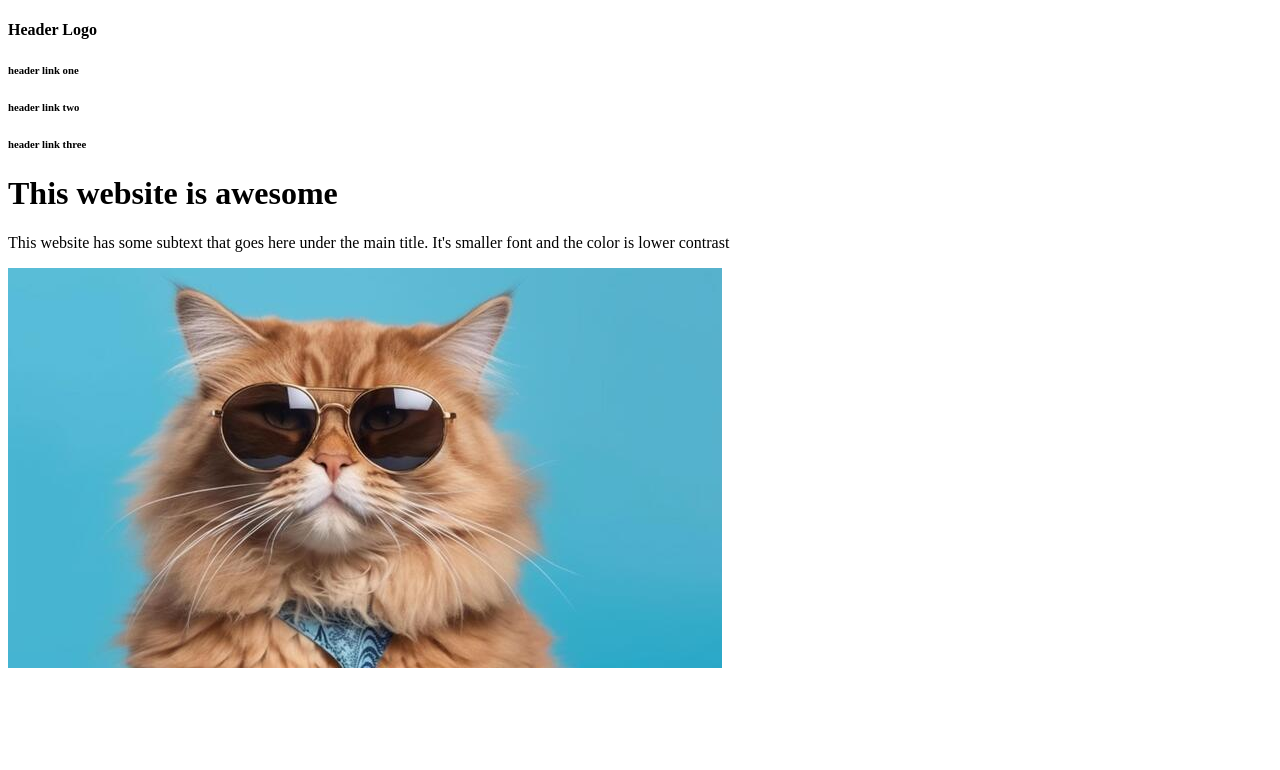
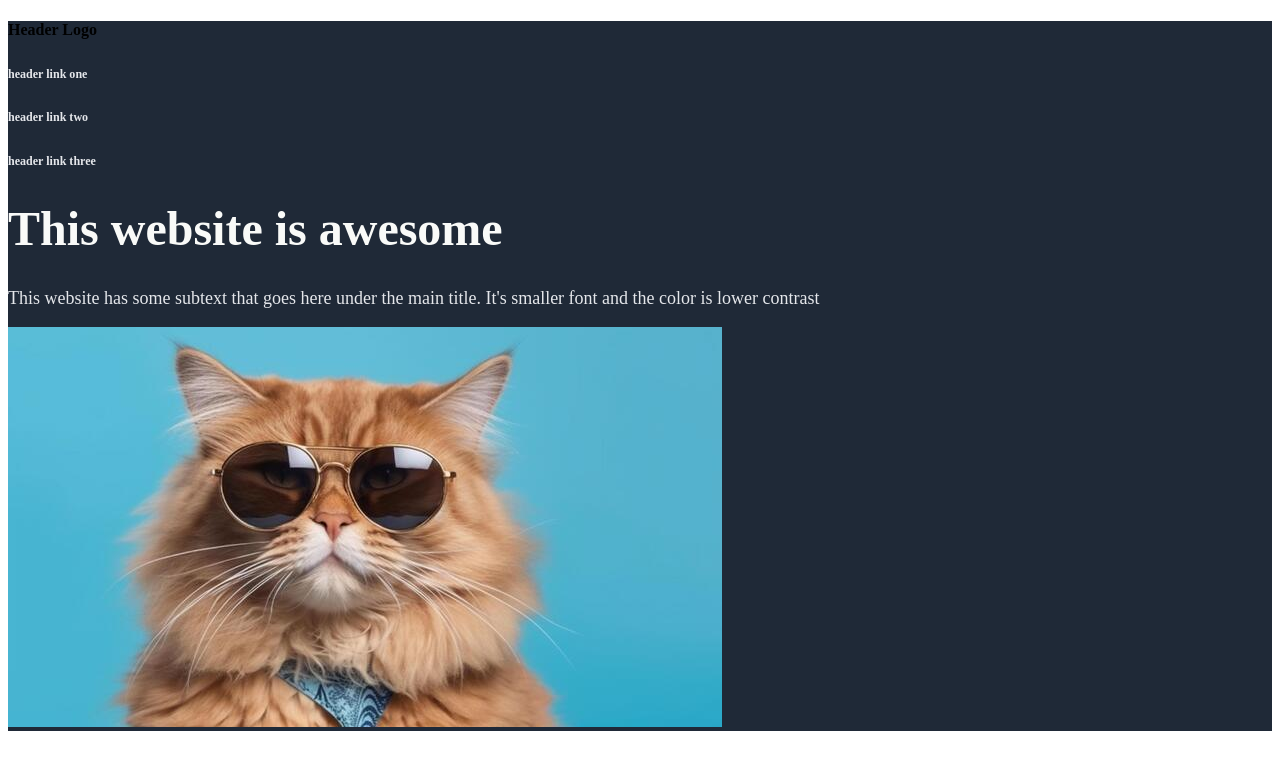
Before and after one commit to Lilracko/CatsRUs, a plain HTML site: page index.html in a window 1280 px wide. Drawn offline with Linux system fonts and the light colour scheme.

Commit message:
Added Fonts and Colors to Part 1

```diff
--- a/style.css
+++ b/style.css
@@ -0,0 +1,16 @@
+.Part-1{
+    background-color: #1f2937;
+}
+.Main{
+    color: #f9faf8;
+    font-size: 48px;
+    font-weight: bolder;
+}
+.subtext,.link{
+    font-size: 18px;
+    color: #e5e7eb;
+}
+.Main{
+    font-size: 24px;
+    color: #F9FAF8;
+}
```
Also changed, not shown: index.html (+7 -6 lines).
